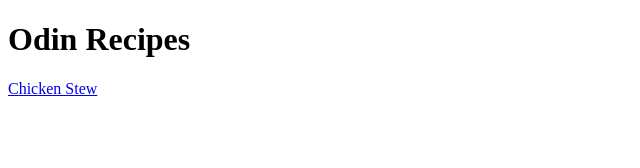
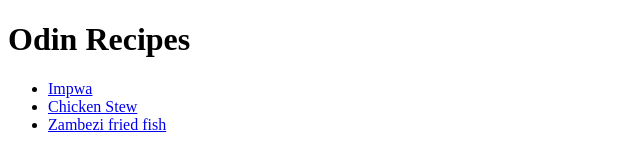
Before and after one commit to PatDevelops/odin-recipes-2, a plain HTML site: page index.html in a window 1280 px wide. Shown: the whole page, without its empty margins (0-640 px from the left). Drawn offline with Linux system fonts and the light colour scheme.

Commit message:
upload working index.html

```diff
--- a/index.html
+++ b/index.html
@@ -7,6 +7,10 @@
   </head>
   <body>
     <h1>Odin Recipes</h1>
-    <a href="recipes/chickenStew.html">Chicken Stew</a>
+    <ul>
+      <li><a href="recipes/impwa.html">Impwa</a></li>
+      <li><a href="./recipes/chickenStew.html">Chicken Stew</a></li>
+      <li><a href="./recipes/zambeziFish.html">Zambezi fried fish</a></li>
+    </ul>
   </body>
 </html>
```
